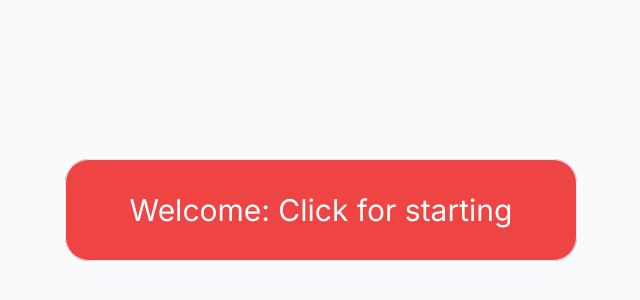
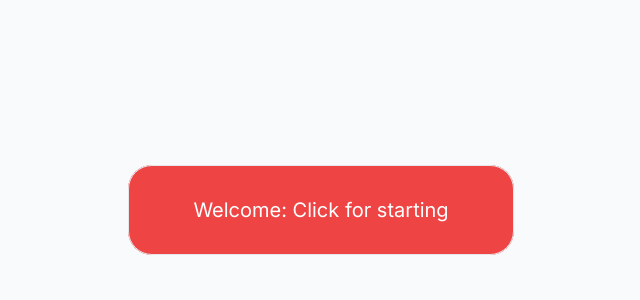
Before and after one commit to Aman-Singh-Bhadoriya/BlogVillage, a Next.js app: page / in a window 1280 px wide. Shown: the part 190-490 px from the top of the page, without its empty margins (319-959 px from the left). Built offline with nearby package versions, Linux system fonts and the light colour scheme; no server answers.

Commit message:
Work Done

```diff
--- a/src/app/auth/signup/page.jsx
+++ b/src/app/auth/signup/page.jsx
@@ -36,7 +36,7 @@ export default function Signup() {
     try {
       setLoading(true);
       await signUp(formData.email, formData.password, fullName, formData.mobile);
-      router.push("/dashboard");
+      router.push("/Home");
     } catch (err) {
       setError(err.message);
     } finally {
--- a/src/app/page.js
+++ b/src/app/page.js
@@ -6,7 +6,7 @@ export default function Home() {
       <h1>
         <a
           href={`/Home`}
-          className="px-16 py-8 bg-red-500 border rounded-3xl text-3xl text-white"
+          className="lg:px-16 px-3 py-8 bg-red-500 border rounded-3xl l:text-3xl text-xl text-white"
           aria-label={`Read more about`}
         >
           Welcome: Click for starting
```
